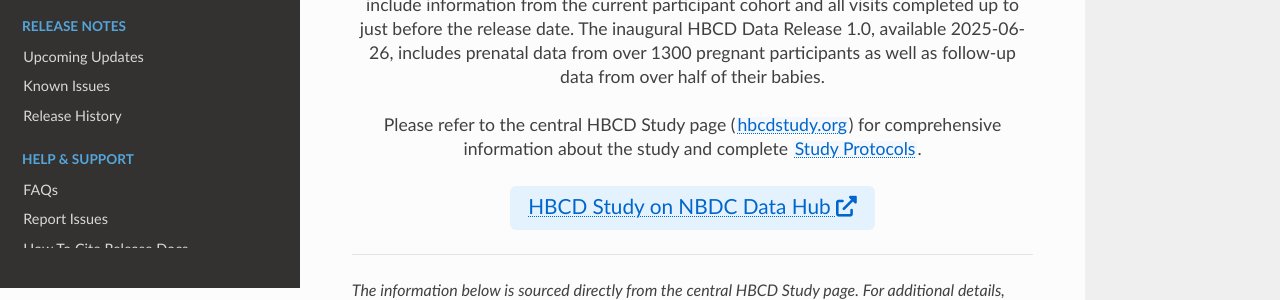
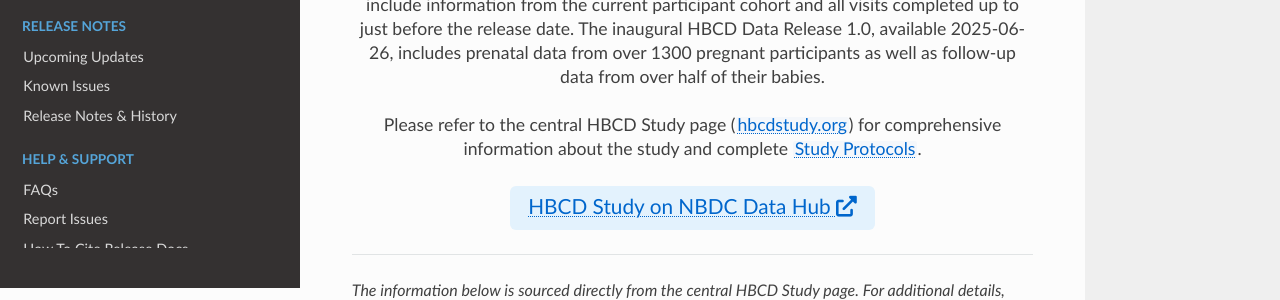
Before and after one commit to nbdc-datahub/hbcd-docs, an MkDocs documentation site: the page built from docs/index.md, in a window 1280 px wide. Shown: the part 612-912 px from the top of the page. Built offline with MkDocs 1.6.1, drawn with Linux system fonts in a browser that asks for light colours; nearby versions of some CDN libraries.

Commit message:
change name to release notes & history in yml

```diff
--- a/mkdocs.yml
+++ b/mkdocs.yml
@@ -136,7 +136,7 @@
   - Release Notes:
     - Upcoming Updates: changelog/pending.md
     - Known Issues: changelog/knownissues.md
-    - Release History: changelog/releasenotes.md
+    - Release Notes & History: changelog/releasenotes.md
   - Help & Support:
     - FAQs: help/faq.md
     - Report Issues: help/reportissue.md
```
